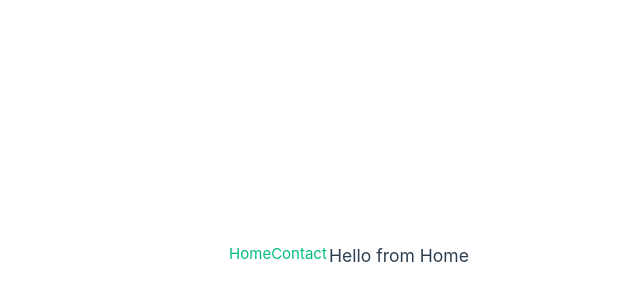
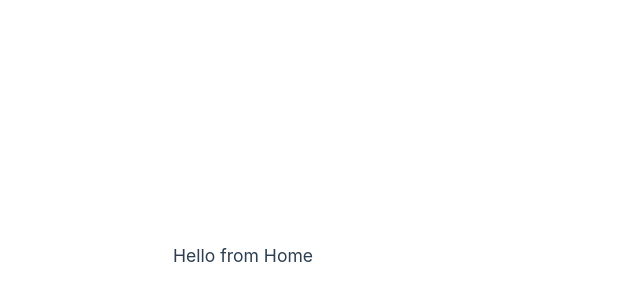
Before and after one commit to thereselinden/vendre-code-challenge, a Vue app: page / in a window 1280 px wide. Shown: the part 144-444 px from the top of the page, without its empty margins (311-951 px from the left). Built offline with nearby package versions, Linux system fonts and the light colour scheme.

Commit message:
Removed header

```diff
--- a/src/App.vue
+++ b/src/App.vue
@@ -1,17 +1,15 @@
 <script setup></script>
 
 <template>
-  <header>
-    <nav>
-      <ul>
-        <router-link :to="{ name: 'Home' }">Home</router-link>
-        <router-link :to="{ name: 'Contact' }">Contact</router-link>
-      </ul>
-    </nav>
-  </header>
   <main>
     <router-view />
   </main>
 </template>
 
-<style scoped></style>
+<style scoped>
+main {
+  max-width: 1024px;
+  margin: 0 auto;
+  padding: 1rem;
+}
+</style>
```
